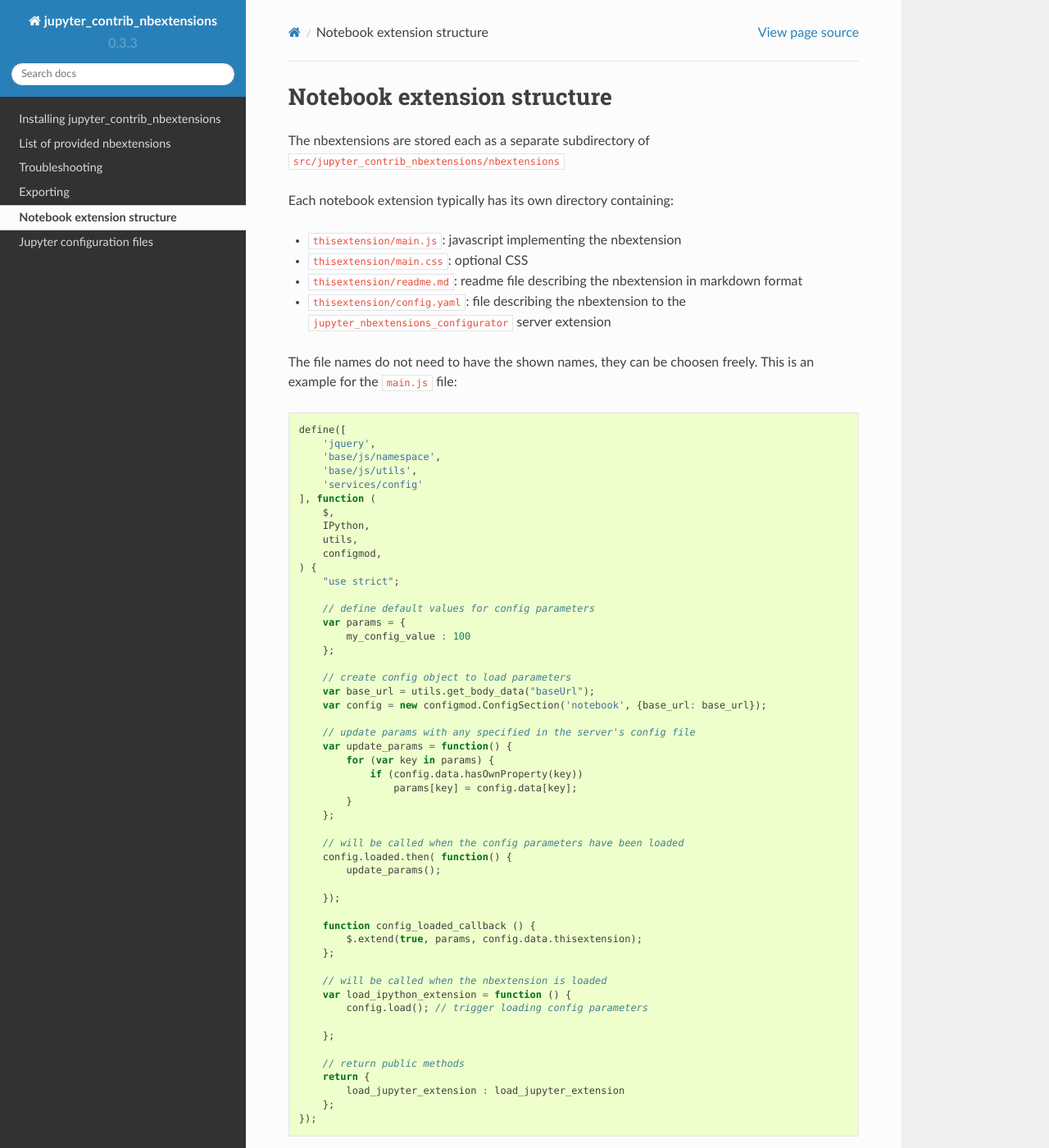
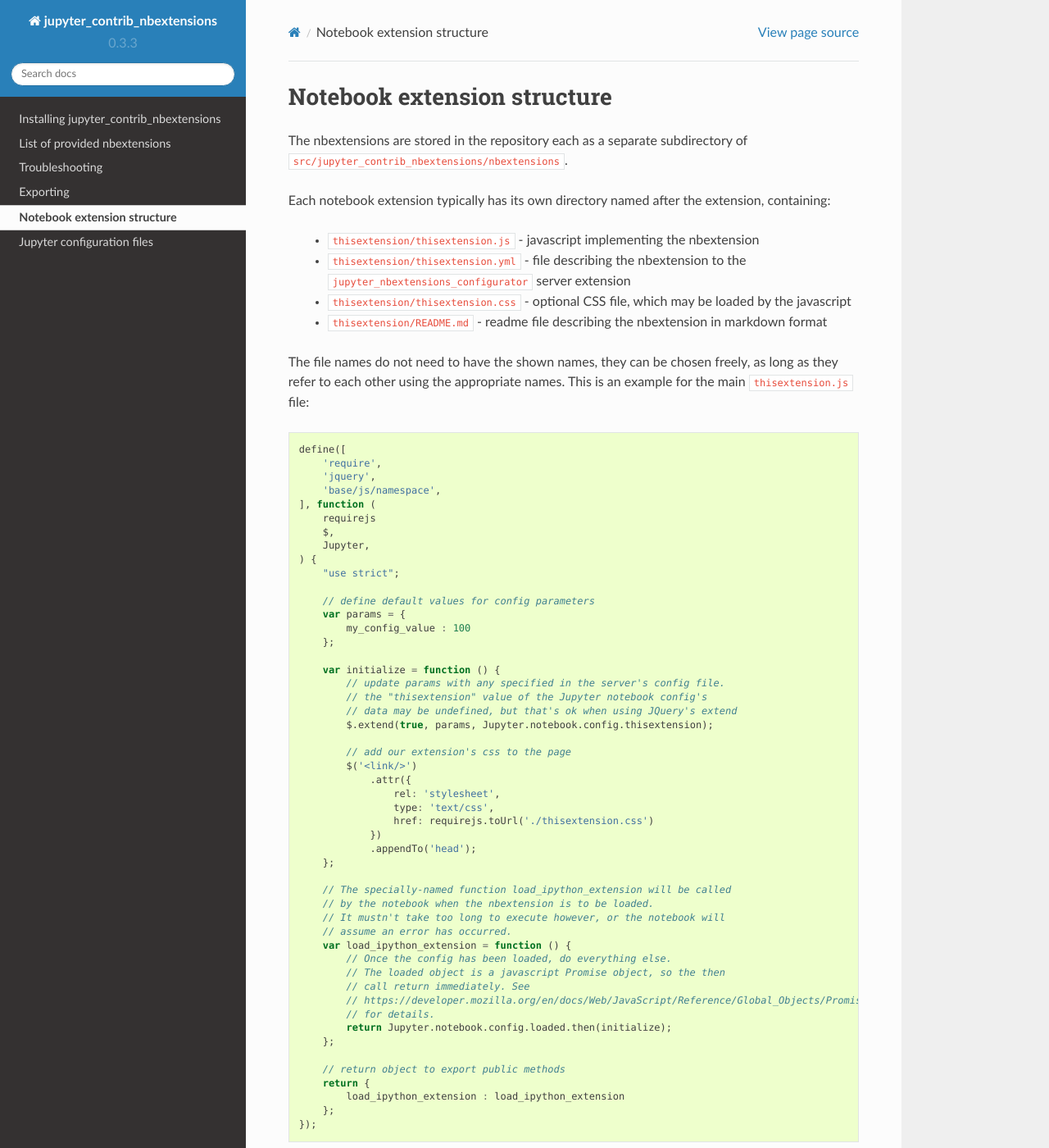
Before and after one commit to ipython-contrib/jupyter_contrib_nbextensions, a Sphinx documentation site: the page built from docs/source/internals.rst, in a window 1280 px wide and 1400 px high. Shown: the whole window at 82% size. Built offline with Sphinx 7.4.7 and the Read the Docs theme 2.0.0, drawn with Linux system fonts in a browser that asks for light colours; pages that are not in the unit, such as notebooks, are missing from menus; some of the changed text lies outside the part shown.

Commit message:
[docs] update example nbextension  * to use example CSS file  * to use simpler config loading mechanism
[skip CI]

```diff
--- a/docs/source/internals.rst
+++ b/docs/source/internals.rst
@@ -3,31 +3,29 @@
 Notebook extension structure
 ============================
 
-The nbextensions are stored each as a separate subdirectory of
-`src/jupyter_contrib_nbextensions/nbextensions`
+The nbextensions are stored in the repository each as a separate subdirectory of
+`src/jupyter_contrib_nbextensions/nbextensions`.
 
-Each notebook extension typically has its own directory containing:
+Each notebook extension typically has its own directory named after the extension, containing:
 
-* `thisextension/main.js`: javascript implementing the nbextension
-* `thisextension/main.css`: optional CSS
-* `thisextension/readme.md`: readme file describing the nbextension in markdown format
-* `thisextension/config.yaml`: file describing the nbextension to the `jupyter_nbextensions_configurator` server extension
+ * `thisextension/thisextension.js` - javascript implementing the nbextension
+ * `thisextension/thisextension.yml` - file describing the nbextension to the `jupyter_nbextensions_configurator` server extension
+ * `thisextension/thisextension.css` - optional CSS file, which may be loaded by the javascript
+ * `thisextension/README.md` - readme file describing the nbextension in markdown format
 
-The file names do not need to have the shown names, they can be choosen freely.
-This is an example for the `main.js` file:
+The file names do not need to have the shown names, they can be chosen freely, as long as they refer to each other using the appropriate names.
+This is an example for the main `thisextension.js` file:
 
 .. code-block:: javascript
 
     define([
+        'require',
         'jquery',
         'base/js/namespace',
-        'base/js/utils',
-        'services/config'
     ], function (
+        requirejs
         $,
-        IPython,
-        utils,
-        configmod,
+        Jupyter,
     ) {
         "use strict";
 
@@ -36,73 +34,89 @@ This is an example for the `main.js` file:
             my_config_value : 100
         };
 
-        // create config object to load parameters
-        var base_url = utils.get_body_data("baseUrl");
-        var config = new configmod.ConfigSection('notebook', {base_url: base_url});
+        var initialize = function () {
+            // update params with any specified in the server's config file.
+            // the "thisextension" value of the Jupyter notebook config's
+            // data may be undefined, but that's ok when using JQuery's extend
+            $.extend(true, params, Jupyter.notebook.config.thisextension);
 
-        // update params with any specified in the server's config file
-        var update_params = function() {
-            for (var key in params) {
-                if (config.data.hasOwnProperty(key))
-                    params[key] = config.data[key];
-            }
+            // add our extension's css to the page
+            $('<link/>')
+                .attr({
+                    rel: 'stylesheet',
+                    type: 'text/css',
+                    href: requirejs.toUrl('./thisextension.css')
+                })
+                .appendTo('head');
         };
 
-        // will be called when the config parameters have been loaded
-        config.loaded.then( function() {
-            update_params();
-
-        });
-
-        function config_loaded_callback () {
-            $.extend(true, params, config.data.thisextension);
+        // The specially-named function load_ipython_extension will be called
+        // by the notebook when the nbextension is to be loaded.
+        // It mustn't take too long to execute however, or the notebook will
+        // assume an error has occurred.
+        var load_ipython_extension = function () {
+            // Once the config has been loaded, do everything else.
+            // The loaded object is a javascript Promise object, so the then
+            // call return immediately. See
+            // https://developer.mozilla.org/en/docs/Web/JavaScript/Reference/Global_Objects/Promise
+            // for details.
+            return Jupyter.notebook.config.loaded.then(initialize);
         };
 
-        // will be called when the nbextension is loaded
-        var load_ipython_extension = function () {
-            config.load(); // trigger loading config parameters
-
-        };
-
-        // return public methods
+        // return object to export public methods
         return {
-            load_jupyter_extension : load_jupyter_extension
+            load_ipython_extension : load_ipython_extension
         };
     });
 
-And for the `config.yaml` file:
+And for the `thisextension.yml` file:
 
 .. code-block:: yaml
 
     Type: Jupyter Notebook Extension
-    Compatibility: 4.x
-    Name: thisextension
-    Main: main.js
+    Compatibility: 4.x, 5.x
+    Name: This Extension
+    Main: thisextension.js
     Icon: icon.png
     Link: README.md
     Description: My super duper extension
     Parameters:
-    - name: my_config_value
-      description: A configuration parameter
+    - name: thisextension.my_config_value
+      description: Number of dupers to create
       input_type: number
       min: -1
       step: 1
       default: 100
 
-When supplying a `readme.md` file, please supply a main heading with the
+For further details on the yaml file format, and the option types supported by the configurator, see the `jupyter_nbextension_configurator repo <https://github.com/jupyter-contrib/jupyter_nbextensions_configurator>`__.
+
+When supplying a `README.md` file, please supply a main heading with the
 nbextension's title, as this will be linked in the generated documentation at
 `jupyter-contrib-nbextensions.readthedocs.io <http://jupyter-contrib-nbextensions.readthedocs.io/en/latest>`__.
-This is a simple example for `readme.md`::
+This is a simple example for a `README.md`:
+
+.. code-block:: markdown
 
     This extension
     ==============
 
-    How to use
-    ----------
-    Some description here.
+    A quick summary of what this nbextension does.
+
+
+    Usage
+    -----
+
+    A more detailed description can go here, maybe covering different variations of functionality, differences in versions or for different kernels etc.
 
     ![Screenshot image](screenshot.png)
 
+
+    Options
+    -------
+
+    Some description of the different options the nbextension provides, what they do, and their default values
+
     Internals
     ---------
+
     How this extension works.
```
Also changed, not shown: README.md (+9 -6 lines).
